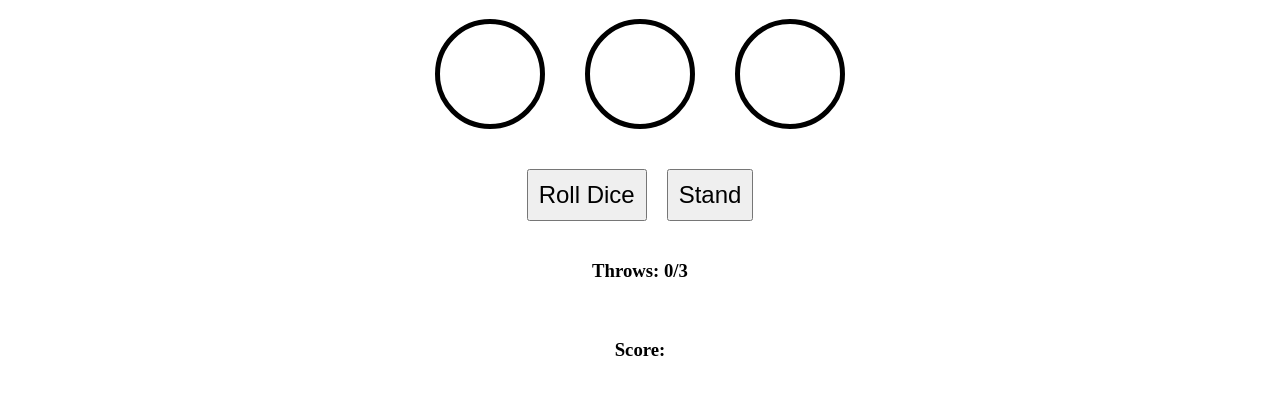
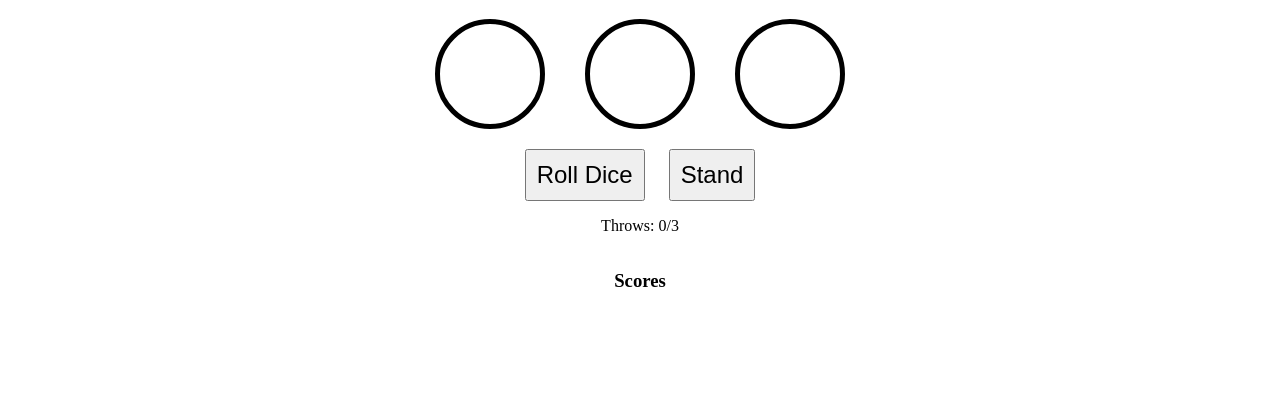
Before and after one commit to Soluce7/first-site, a plain HTML site: page roll-the-dice.html in a window 1280 px wide. Shown: the part 171-566 px from the top of the page. Drawn offline with Linux system fonts and the light colour scheme.

Commit message:
Update roll-the-dice.html

```diff
--- a/roll-the-dice.html
+++ b/roll-the-dice.html
@@ -1,10 +1,9 @@
 <!DOCTYPE html>
 <html>
-
   <head>
     <title>Roll the Dice</title>
-  <meta charset="UTF-8">
-  <link rel="stylesheet" type="text/css" href="style.css">
+    <meta charset="UTF-8" />
+    <link rel="stylesheet" type="text/css" href="style.css" />
   </head>
 
   <body>
@@ -25,20 +24,20 @@
         <div class="dice" id="dice2"></div>
         <div class="dice" id="dice3"></div>
       </div>
-    <div class="buttons">
-      <button id="roll-dice-btn" onclick="rollDice()">Roll Dice</button>
-      <button id="stand-btn" onclick="stand()">Stand</button>
+      <div class="button-container">
+        <button class="roll-button" id="roll-dice-btn">Roll Dice</button>
+        <button class="stand-button" id="stand-btn">Stand</button>
       </div>
-    <div class="throws">
-      <h3>Throws: <span id="throws-count">0</span>/3</h3>
+      <div class="throw-count">
+        <p>Throws: <span id="throw-count-value">0</span>/3</p>
       </div>
-    <div class="score">
-      <h3>Score:</h3>
-      <ul id="score-list"></ul>
+      <div class="score-container">
+        <h3>Scores</h3>
+        <ul id="score-list">
+        </ul>
       </div>
     </div>
 
     <script src="script.js"></script>
   </body>
-
 </html>
```
Lines whose indentation alone changed are shown as unchanged.
